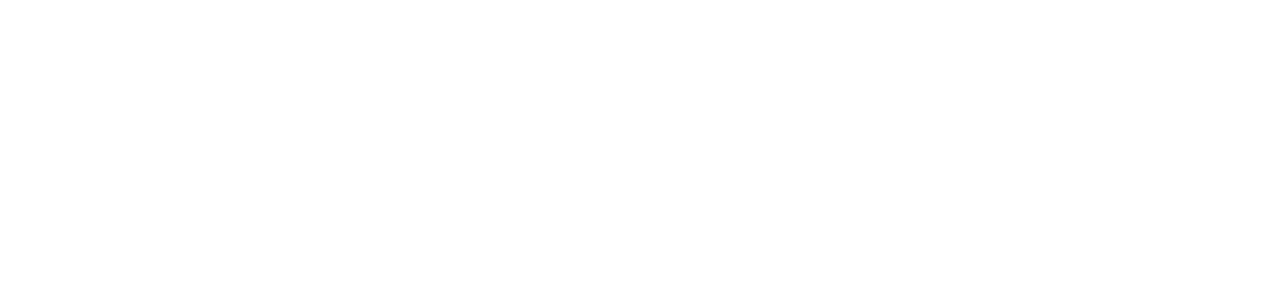
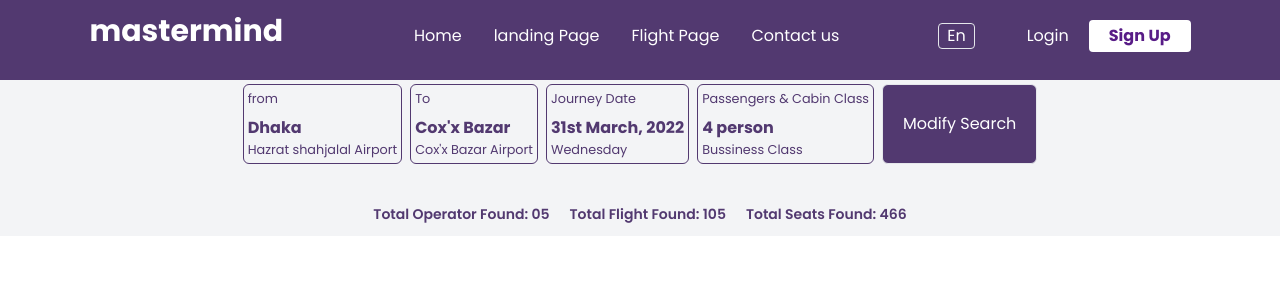
Before and after one commit to mahfuzar07/mastermind-ui, a React (Create React App) app: page /flight in a window 1280 px wide. Before the commit this address had no page. Shown: the top 300 px of the page. Built offline with nearby package versions, Linux system fonts and the light colour scheme.

Commit message:
update page

```diff
--- a/src/components/Carousel.jsx
+++ b/src/components/Carousel.jsx
@@ -74,7 +74,7 @@
 				{populerPlace.map((item, index) => {
 					return (
 						<div key={index} className="cursor-pointer">
-							<div className="w-[270px] rounded-md overflow-hidden md:ml-1 ml-2">
+							<div className="w-[270px]  rounded-md overflow-hidden md:ml-1 ml-2">
 								<img
 									className="w-[270px] h-[270px] object-cover transition duration-700 ease-in-out hover:scale-105"
 									src={item.img}
--- /dev/null
+++ b/src/components/FooterSlider.jsx
@@ -0,0 +1,92 @@
+import React from 'react';
+import Slider from 'react-slick';
+import 'slick-carousel/slick/slick.css';
+import 'slick-carousel/slick/slick-theme.css';
+import { populerPlace } from '../data/data';
+import PublicIcon from '@mui/icons-material/Public';
+import { width } from '@mui/system';
+
+function SampleNextArrow(props) {
+	const { className, style, onClick } = props;
+	return (
+		<div
+			className={className}
+			style={{
+				...style,
+				display: 'block',
+				background: 'black',
+				borderRadius: '50%',
+			}}
+			onClick={onClick}
+		/>
+	);
+}
+
+function SamplePrevArrow(props) {
+	const { className, style, onClick } = props;
+	return <div className={className} style={{ ...style, display: 'block', background: 'black', borderRadius: '50%' }} onClick={onClick} />;
+}
+
+function FooterSlider() {
+	const settings = {
+		infinite: true,
+		speed: 1000,
+		slidesToShow: 3,
+		slidesToScroll: 1,
+		autoplay: true,
+		nextArrow: <SampleNextArrow />,
+		prevArrow: <SamplePrevArrow />,
+
+		responsive: [
+			{
+				breakpoint: 1024,
+				settings: {
+					slidesToShow: 3,
+					slidesToScroll: 1,
+				},
+			},
+			{
+				breakpoint: 730,
+				settings: {
+					slidesToShow: 2,
+					slidesToScroll: 1,
+				},
+			},
+			{
+				breakpoint: 600,
+				settings: {
+					slidesToShow: 2,
+					slidesToScroll: 1,
+				},
+			},
+			{
+				breakpoint: 480,
+				settings: {
+					slidesToShow: 1,
+					slidesToScroll: 1,
+				},
+			},
+		],
+	};
+	return (
+		<div className="container  mx-auto h-full  rounded-[25px] px-5">
+			<Slider {...settings}>
+				{populerPlace.map((item, index) => {
+					return (
+						<div key={index} className="cursor-pointer">
+							<div className="w-[370px] p-2 rounded-md overflow-hidden md:ml-3 ml-2 ">
+								<img
+									className="w-[360px] h-[200px] rounded-md transition duration-700 ease-in-out hover:scale-105"
+									src={item.img}
+									alt="Sunset in the mountains"
+								/>
+							</div>
+						</div>
+					);
+				})}
+			</Slider>
+		</div>
+	);
+}
+
+export default FooterSlider;
--- a/src/components/Navbar.jsx
+++ b/src/components/Navbar.jsx
@@ -6,8 +6,8 @@
 const Navbar = () => {
 	let Links = [
 		{ name: 'Home', link: '/home' },
-		{ name: 'Solution', link: '/' },
-		{ name: 'About Us', link: '/' },
+		{ name: 'landing Page', link: '/' },
+		{ name: 'Flight Page', link: '/flight' },
 		{ name: 'Contact us', link: '/' },
 	];
 
--- a/src/pages/App.js
+++ b/src/pages/App.js
@@ -3,6 +3,7 @@
 import Login from './Login';
 import Home from './Home';
 import { Routes, Route } from 'react-router-dom';
+import Flight from './Flight';
 function App() {
 	return (
 		<div>
@@ -11,6 +12,7 @@
 				<Route path="/home" element={<Home />} />
 				<Route path="/login" element={<Login />} />
 				<Route path="/signup" element={<Signup />} />
+				<Route path="/flight" element={<Flight />} />
 			</Routes>
 		</div>
 	);
--- /dev/null
+++ b/src/pages/Flight.jsx
@@ -0,0 +1,57 @@
+import React from 'react';
+import Navbar from '../components/Navbar';
+function Flight() {
+	return (
+		<div>
+			<section className="top-0 h-[10%] w-full fixed bg-[#523970]">
+				<Navbar />
+			</section>
+			<section className="md:pt-[5%] pt-[15%] bg-gray-100">
+				<div className="w-full space-y-3 md:space-y-0 mx-auto mt-5 md:flex justify-center flex-col md:flex-row gap-2 flex-wrap px-2">
+					<div className="flex flex-col justify-start p-3 md:p-1 border border-[#523970] rounded-md text-[#523970]">
+						<p className="text-[0.8rem] mb-2" htmlFor="flyingFrom">
+							from
+						</p>
+						<p className="text-md font-bold "> Dhaka</p>
+						<p className="text-[0.8rem]"> Hazrat shahjalal Airport</p>
+					</div>
+
+					<div className="flex flex-col justify-start p-3 md:p-1 border border-[#523970] rounded-md text-[#523970]">
+						<p className="text-[0.8rem] mb-2">To</p>
+
+						<p className="text-md font-bold"> Cox'x Bazar</p>
+						<p className="text-[0.8rem]"> Cox'x Bazar Airport</p>
+					</div>
+
+					<div className="flex flex-col justify-start p-3 md:p-1 border border-[#523970] rounded-md text-[#523970]">
+						<p className="text-[0.8rem] mb-2">Journey Date</p>
+						<p className="text-md font-bold">31st March, 2022</p>
+						<p className="text-[0.8rem]">Wednesday</p>
+					</div>
+
+					<div className="flex flex-col justify-start p-3 md:p-1 border border-[#523970] rounded-md text-[#523970]">
+						<p className="text-[0.8rem] mb-2">Passengers & Cabin Class</p>
+						<p className="text-md font-bold"> 4 person </p>
+						<p className="text-[0.8rem]"> Bussiness Class</p>
+					</div>
+					<div className="flex justify-center items-center border rounded-md  text-white bg-[#523970]">
+						<button className="px-5 py-2">Modify Search </button>
+					</div>
+				</div>
+				<div className="mt-10 pb-3 text-[#523970] flex text-center text-sm font-semibold justify-center items-center gap-5">
+					<p>
+						Total Operator Found: <span>05</span>
+					</p>
+					<p>
+						Total Flight Found: <span>105</span>
+					</p>
+					<p>
+						Total Seats Found: <span>466</span>
+					</p>
+				</div>
+			</section>
+		</div>
+	);
+}
+
+export default Flight;
--- a/src/pages/Home.js
+++ b/src/pages/Home.jsx
@@ -7,6 +7,7 @@
 import Carousel from '../components/Carousel';
 import PackageGalary from '../components/PackageGalary';
 import Route from '../components/Route';
+import FooterSlider from '../components/FooterSlider';
 
 function Home() {
 	const [navfix, setNavfix] = useState(false);
@@ -36,7 +37,7 @@
 				<div className={`z-10 ${navfix ? 'top-0 h-[10%] w-full fixed bg-[#523970]' : ''}`}>
 					<Navbar />
 				</div>
-				<div className="w-full mt-[8%] flex justify-center items-center ">
+				<div className="w-full pt-[8%] flex justify-center items-center ">
 					<div className="max-w-xl p-5 text-center text-white ">
 						<div className="w-md text-5xl mb-5 font-semibold">
 							<h1>Travel, Fun, Enjoy</h1>
@@ -265,6 +266,9 @@
 				<div className="text-center my-5 text-3xl font-bold text-[#523970]">Popular Route</div>
 				<Route />
 			</section>
+			<section className="container px-10  mx-auto mb-[-15%] mt-10">
+				<FooterSlider />
+			</section>
 
 			<section className="">
 				<Footer />
--- a/src/pages/LandingHome.js
+++ b/src/pages/LandingHome.jsx
@@ -31,7 +31,7 @@
 					<Navbar />
 				</div>
 
-				<div className="w-full mt-[60px] pb-[80px]  flex justify-center items-center ">
+				<div className="w-full pt-[60px] pb-[80px]  flex justify-center items-center ">
 					<div className="max-w-lg p-5 text-center text-white ">
 						<div className="w-md text-5xl mb-5 font-semibold">
 							<h1 className="mb-2">One Platform</h1>
```
